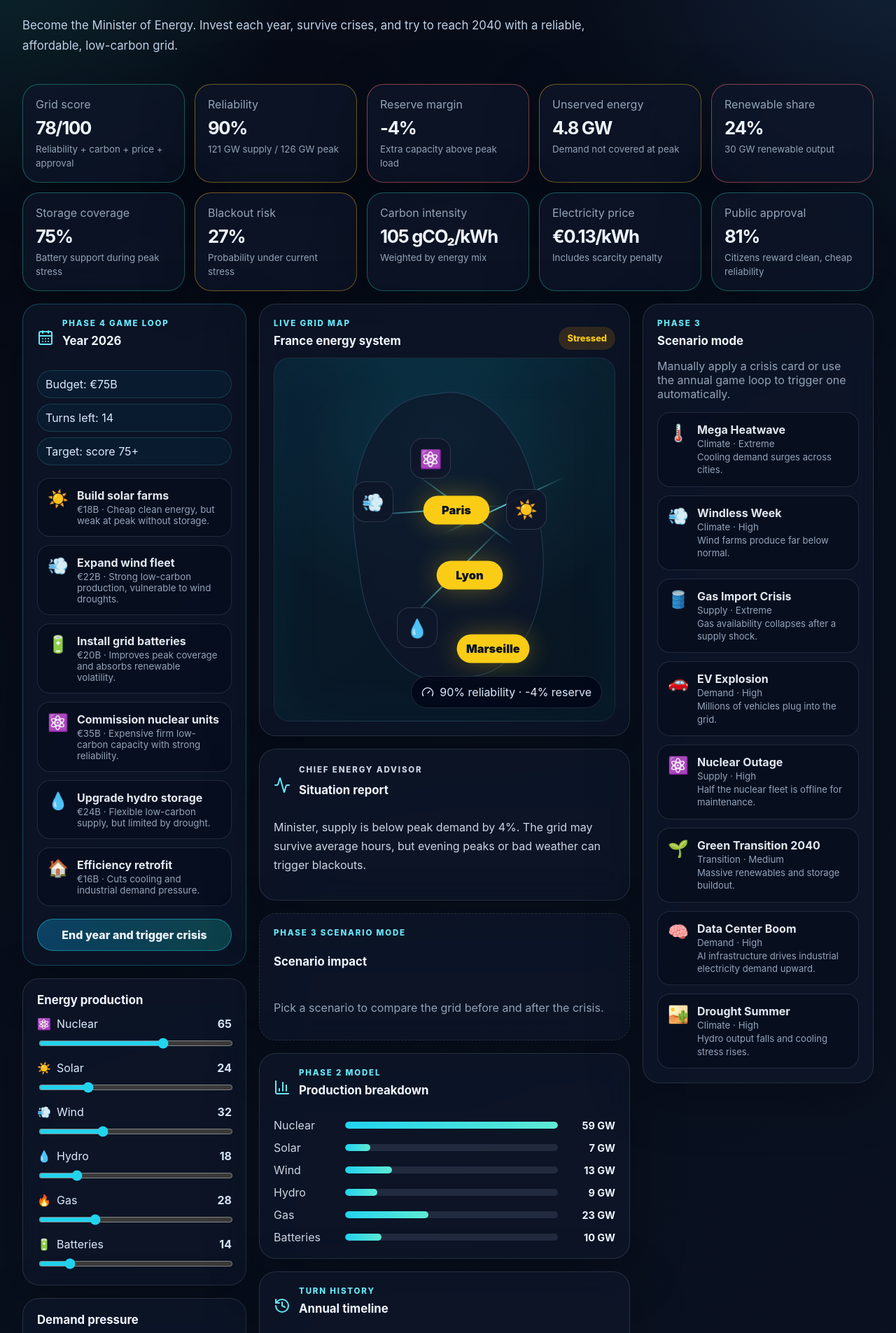
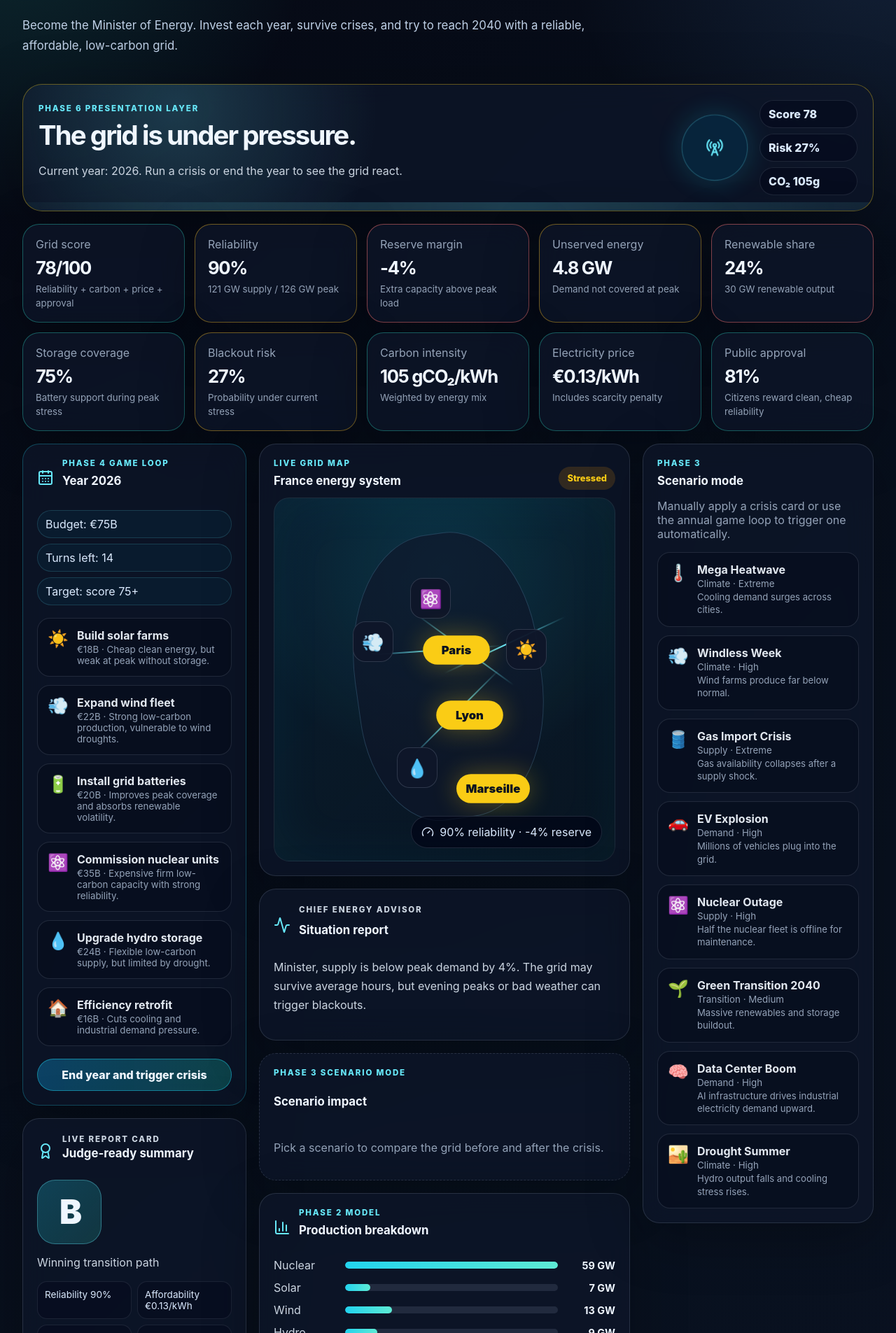
Before and after one commit to Myoxsis/Watt-If, a React (Vite) app: page / in a window 1280 px wide. Shown: the part 135-2040 px from the top of the page at 70% size. Built offline with nearby package versions, Linux system fonts and the light colour scheme.

Commit message:
Wire Phase 6 polish into app

```diff
--- a/src/App.tsx
+++ b/src/App.tsx
@@ -1,5 +1,6 @@
 import { useMemo, useState } from 'react';
 import { Activity, BarChart3, CalendarDays, Gauge, History, RotateCcw, Trophy, Zap } from 'lucide-react';
+import { DemoCueCard, EventToast, ReportCardPreview, VisualStatusStrip } from './components/Phase6Visuals';
 import { investments, type Investment } from './data/investments';
 import { scenarios, type Scenario } from './data/scenarios';
 import { buildAdvisorMessage, initialState, simulate, type EnergyState, type Metrics } from './lib/simulator';
@@ -30,20 +31,8 @@ const eventControls: Array<{ key: keyof EnergyState; label: string; icon: string
   { key: 'windDrought', label: 'Wind drought', icon: '🌀' },
 ];
 
-type ScenarioRun = {
-  id: number;
-  scenario: Scenario;
-  before: Metrics;
-  after: Metrics;
-};
-
-type YearRecord = {
-  year: number;
-  metrics: Metrics;
-  event?: Scenario;
-  investments: string[];
-  budget: number;
-};
+type ScenarioRun = { id: number; scenario: Scenario; before: Metrics; after: Metrics };
+type YearRecord = { year: number; metrics: Metrics; event?: Scenario; investments: string[]; budget: number };
 
 function tone(value: number, good: number, warn: number, direction: 'higher' | 'lower' = 'higher') {
   if (direction === 'higher') return value >= good ? 'good' : value >= warn ? 'warn' : 'bad';
@@ -62,9 +51,7 @@ function deltaClass(value: number, direction: 'higher' | 'lower' = 'higher') {
 }
 
 function clampEnergyState(state: EnergyState): EnergyState {
-  return Object.fromEntries(
-    Object.entries(state).map(([key, value]) => [key, Math.min(100, Math.max(0, value))]),
-  ) as EnergyState;
+  return Object.fromEntries(Object.entries(state).map(([key, value]) => [key, Math.min(100, Math.max(0, value))])) as EnergyState;
 }
 
 function applyPatch(state: EnergyState, patch: Partial<EnergyState>) {
@@ -75,146 +62,48 @@ function applyPatch(state: EnergyState, patch: Partial<EnergyState>) {
   return next;
 }
 
-function SliderGroup({
-  title,
-  controls,
-  state,
-  onChange,
-}: {
-  title: string;
-  controls: Array<{ key: keyof EnergyState; label: string; icon: string }>;
-  state: EnergyState;
-  onChange: (key: keyof EnergyState, value: number) => void;
-}) {
-  return (
-    <section className="panel">
-      <h2>{title}</h2>
-      <div className="sliders">
-        {controls.map((control) => (
-          <label className="slider-row" key={control.key}>
-            <span className="slider-label"><span>{control.icon}</span>{control.label}</span>
-            <strong>{state[control.key]}</strong>
-            <input type="range" min="0" max="100" value={state[control.key]} onChange={(event) => onChange(control.key, Number(event.target.value))} />
-          </label>
-        ))}
-      </div>
-    </section>
-  );
+function SliderGroup({ title, controls, state, onChange }: { title: string; controls: Array<{ key: keyof EnergyState; label: string; icon: string }>; state: EnergyState; onChange: (key: keyof EnergyState, value: number) => void }) {
+  return <section className="panel"><h2>{title}</h2><div className="sliders">{controls.map((control) => <label className="slider-row" key={control.key}><span className="slider-label"><span>{control.icon}</span>{control.label}</span><strong>{state[control.key]}</strong><input type="range" min="0" max="100" value={state[control.key]} onChange={(event) => onChange(control.key, Number(event.target.value))} /></label>)}</div></section>;
 }
 
 function MetricCard({ label, value, detail, tone }: { label: string; value: string; detail: string; tone?: string }) {
-  return (
-    <article className={`metric ${tone ?? ''}`}>
-      <span>{label}</span>
-      <strong>{value}</strong>
-      <small>{detail}</small>
-    </article>
-  );
+  return <article className={`metric ${tone ?? ''}`}><span>{label}</span><strong>{value}</strong><small>{detail}</small></article>;
 }
 
 function GridMap({ metrics }: { metrics: Metrics }) {
   const cityClass = metrics.status === 'Stable' ? 'city stable' : metrics.status === 'Stressed' ? 'city stressed' : 'city danger';
-  return (
-    <section className="map-card">
-      <div className="map-header">
-        <div><p className="eyebrow">Live grid map</p><h2>France energy system</h2></div>
-        <span className={`status-pill ${metrics.status === 'Stable' ? 'good' : metrics.status === 'Stressed' ? 'warn' : 'bad'}`}>{metrics.status}</span>
-      </div>
-      <div className="grid-map" aria-label="Stylized country grid map">
-        <div className="plant nuclear">⚛️</div><div className="plant solar">☀️</div><div className="plant wind">💨</div><div className="plant hydro">💧</div>
-        <div className="line l1" /><div className="line l2" /><div className="line l3" /><div className="line l4" />
-        <div className={`${cityClass} paris`}>Paris</div><div className={`${cityClass} lyon`}>Lyon</div><div className={`${cityClass} marseille`}>Marseille</div>
-        <div className="map-score"><Gauge size={18} />{metrics.reliability}% reliability · {metrics.reserveMargin}% reserve</div>
-      </div>
-    </section>
-  );
+  return <section className="map-card"><div className="map-header"><div><p className="eyebrow">Live grid map</p><h2>France energy system</h2></div><span className={`status-pill ${metrics.status === 'Stable' ? 'good' : metrics.status === 'Stressed' ? 'warn' : 'bad'}`}>{metrics.status}</span></div><div className="grid-map" aria-label="Stylized country grid map"><div className="plant nuclear">⚛️</div><div className="plant solar">☀️</div><div className="plant wind">💨</div><div className="plant hydro">💧</div><div className="line l1" /><div className="line l2" /><div className="line l3" /><div className="line l4" /><div className={`${cityClass} paris`}>Paris</div><div className={`${cityClass} lyon`}>Lyon</div><div className={`${cityClass} marseille`}>Marseille</div><div className="map-score"><Gauge size={18} />{metrics.reliability}% reliability · {metrics.reserveMargin}% reserve</div></div></section>;
 }
 
 function Breakdown({ metrics }: { metrics: Metrics }) {
   const entries = Object.entries(metrics.production) as Array<[keyof Metrics['production'], number]>;
   const max = Math.max(...entries.map(([, value]) => value), 1);
-  return (
-    <section className="panel breakdown">
-      <div className="advisor-title"><BarChart3 /><div><p className="eyebrow">Phase 2 model</p><h2>Production breakdown</h2></div></div>
-      <div className="bars">
-        {entries.map(([name, value]) => (
-          <div className="bar-row" key={name}><span>{name}</span><div className="bar-track"><div className="bar-fill" style={{ width: `${Math.max(5, (value / max) * 100)}%` }} /></div><strong>{value} GW</strong></div>
-        ))}
-      </div>
-    </section>
-  );
+  return <section className="panel breakdown"><div className="advisor-title"><BarChart3 /><div><p className="eyebrow">Phase 2 model</p><h2>Production breakdown</h2></div></div><div className="bars">{entries.map(([name, value]) => <div className="bar-row" key={name}><span>{name}</span><div className="bar-track"><div className="bar-fill" style={{ width: `${Math.max(5, (value / max) * 100)}%` }} /></div><strong>{value} GW</strong></div>)}</div></section>;
 }
 
 function ScenarioImpact({ run }: { run?: ScenarioRun }) {
-  if (!run) {
-    return <section className="panel impact-panel empty-impact"><p className="eyebrow">Phase 3 scenario mode</p><h2>Scenario impact</h2><p className="muted">Pick a scenario to compare the grid before and after the crisis.</p></section>;
-  }
+  if (!run) return <section className="panel impact-panel empty-impact"><p className="eyebrow">Phase 3 scenario mode</p><h2>Scenario impact</h2><p className="muted">Pick a scenario to compare the grid before and after the crisis.</p></section>;
   const scoreDelta = run.after.score - run.before.score;
   const reliabilityDelta = run.after.reliability - run.before.reliability;
   const blackoutDelta = run.after.blackoutRisk - run.before.blackoutRisk;
   const carbonDelta = run.after.carbon - run.before.carbon;
   const priceDelta = Math.round((run.after.price - run.before.price) * 100) / 100;
-  return (
-    <section className="panel impact-panel">
-      <p className="eyebrow">Latest scenario impact</p><h2>{run.scenario.icon} {run.scenario.name}</h2><p className="scenario-narrative">{run.scenario.narrative}</p>
-      <div className="impact-grid">
-        <div><span>Score</span><strong className={deltaClass(scoreDelta)}>{signed(scoreDelta)}</strong></div>
-        <div><span>Reliability</span><strong className={deltaClass(reliabilityDelta)}>{signed(reliabilityDelta, '%')}</strong></div>
-        <div><span>Blackout risk</span><strong className={deltaClass(blackoutDelta, 'lower')}>{signed(blackoutDelta, '%')}</strong></div>
-        <div><span>Carbon</span><strong className={deltaClass(carbonDelta, 'lower')}>{signed(carbonDelta, ' g')}</strong></div>
-        <div><span>Price</span><strong className={deltaClass(priceDelta, 'lower')}>{signed(priceDelta, '€/kWh')}</strong></div>
-      </div>
-    </section>
-  );
+  return <section className="panel impact-panel"><p className="eyebrow">Latest scenario impact</p><h2>{run.scenario.icon} {run.scenario.name}</h2><p className="scenario-narrative">{run.scenario.narrative}</p><div className="impact-grid"><div><span>Score</span><strong className={deltaClass(scoreDelta)}>{signed(scoreDelta)}</strong></div><div><span>Reliability</span><strong className={deltaClass(reliabilityDelta)}>{signed(reliabilityDelta, '%')}</strong></div><div><span>Blackout risk</span><strong className={deltaClass(blackoutDelta, 'lower')}>{signed(blackoutDelta, '%')}</strong></div><div><span>Carbon</span><strong className={deltaClass(carbonDelta, 'lower')}>{signed(carbonDelta, ' g')}</strong></div><div><span>Price</span><strong className={deltaClass(priceDelta, 'lower')}>{signed(priceDelta, '€/kWh')}</strong></div></div></section>;
 }
 
 function ScenarioHistory({ runs, onClear }: { runs: ScenarioRun[]; onClear: () => void }) {
   const bestRun = runs.reduce<ScenarioRun | undefined>((best, run) => (!best || run.after.score > best.after.score ? run : best), undefined);
   const worstRun = runs.reduce<ScenarioRun | undefined>((worst, run) => (!worst || run.after.blackoutRisk > worst.after.blackoutRisk ? run : worst), undefined);
-  return (
-    <section className="panel history-panel">
-      <div className="history-header"><div className="advisor-title"><History /><div><p className="eyebrow">Scenario history</p><h2>Compare crisis runs</h2></div></div>{runs.length > 0 && <button className="ghost-button" onClick={onClear}>Clear</button>}</div>
-      {runs.length === 0 ? <p className="muted">No scenario runs yet. Apply a disaster card to start building a comparison table.</p> : <><div className="scenario-awards">{bestRun && <span>🏆 Best score: {bestRun.scenario.name} ({bestRun.after.score})</span>}{worstRun && <span>🚨 Highest risk: {worstRun.scenario.name} ({worstRun.after.blackoutRisk}%)</span>}</div><div className="history-list">{runs.map((run) => <article className="history-card" key={run.id}><strong>{run.scenario.icon} {run.scenario.name}</strong><small>{run.scenario.category} · {run.scenario.severity}</small><div className="history-stats"><span>Score {run.before.score} → {run.after.score}</span><span>Risk {run.before.blackoutRisk}% → {run.after.blackoutRisk}%</span><span>CO₂ {run.before.carbon} → {run.after.carbon}</span></div></article>)}</div></>}
-    </section>
-  );
+  return <section className="panel history-panel"><div className="history-header"><div className="advisor-title"><History /><div><p className="eyebrow">Scenario history</p><h2>Compare crisis runs</h2></div></div>{runs.length > 0 && <button className="ghost-button" onClick={onClear}>Clear</button>}</div>{runs.length === 0 ? <p className="muted">No scenario runs yet. Apply a disaster card to start building a comparison table.</p> : <><div className="scenario-awards">{bestRun && <span>🏆 Best score: {bestRun.scenario.name} ({bestRun.after.score})</span>}{worstRun && <span>🚨 Highest risk: {worstRun.scenario.name} ({worstRun.after.blackoutRisk}%)</span>}</div><div className="history-list">{runs.map((run) => <article className="history-card" key={run.id}><strong>{run.scenario.icon} {run.scenario.name}</strong><small>{run.scenario.category} · {run.scenario.severity}</small><div className="history-stats"><span>Score {run.before.score} → {run.after.score}</span><span>Risk {run.before.blackoutRisk}% → {run.after.blackoutRisk}%</span><span>CO₂ {run.before.carbon} → {run.after.carbon}</span></div></article>)}</div></>}</section>;
 }
 
-function GamePanel({ year, budget, selected, finalMetrics, isFinished, onInvest, onNextYear, onRestart }: { year: number; budget: number; selected: string[]; finalMetrics: Metrics; isFinished: boolean; onInvest: (investment: Investment) => void; onNextYear: () => void; onRestart: () => void; }) {
+function GamePanel({ year, budget, selected, finalMetrics, isFinished, onInvest, onNextYear, onRestart }: { year: number; budget: number; selected: string[]; finalMetrics: Metrics; isFinished: boolean; onInvest: (investment: Investment) => void; onNextYear: () => void; onRestart: () => void }) {
   const turnsLeft = Math.max(0, END_YEAR - year);
-  return (
-    <section className="panel game-panel">
-      <div className="advisor-title"><CalendarDays /><div><p className="eyebrow">Phase 4 game loop</p><h2>{isFinished ? '2040 report card' : `Year ${year}`}</h2></div></div>
-      <div className="game-stats"><span>Budget: €{budget}B</span><span>Turns left: {turnsLeft}</span><span>Target: score 75+</span></div>
-      {isFinished ? (
-        <div className="final-card">
-          <Trophy />
-          <h3>{finalMetrics.score >= 75 && finalMetrics.reliability >= 90 ? 'Energy transition won' : 'Transition incomplete'}</h3>
-          <p>Final score {finalMetrics.score}/100 · Reliability {finalMetrics.reliability}% · Carbon {finalMetrics.carbon} gCO₂/kWh · Price €{finalMetrics.price.toFixed(2)}/kWh</p>
-          <button className="reset-button" onClick={onRestart}>Play again</button>
-        </div>
-      ) : (
-        <>
-          <div className="investment-list">
-            {investments.map((investment) => {
-              const disabled = budget < investment.cost;
-              return <button className="investment-card" disabled={disabled} key={investment.id} onClick={() => onInvest(investment)}><span>{investment.icon}</span><strong>{investment.name}</strong><small>€{investment.cost}B · {investment.description}</small></button>;
-            })}
-          </div>
-          <button className="next-year-button" onClick={onNextYear}>End year and trigger crisis</button>
-          {selected.length > 0 && <p className="muted">This year: {selected.join(', ')}</p>}
-        </>
-      )}
-    </section>
-  );
+  return <section className="panel game-panel"><div className="advisor-title"><CalendarDays /><div><p className="eyebrow">Phase 4 game loop</p><h2>{isFinished ? '2040 report card' : `Year ${year}`}</h2></div></div><div className="game-stats"><span>Budget: €{budget}B</span><span>Turns left: {turnsLeft}</span><span>Target: score 75+</span></div>{isFinished ? <div className="final-card"><Trophy /><h3>{finalMetrics.score >= 75 && finalMetrics.reliability >= 90 ? 'Energy transition won' : 'Transition incomplete'}</h3><p>Final score {finalMetrics.score}/100 · Reliability {finalMetrics.reliability}% · Carbon {finalMetrics.carbon} gCO₂/kWh · Price €{finalMetrics.price.toFixed(2)}/kWh</p><button className="reset-button" onClick={onRestart}>Play again</button></div> : <><div className="investment-list">{investments.map((investment) => <button className="investment-card" disabled={budget < investment.cost} key={investment.id} onClick={() => onInvest(investment)}><span>{investment.icon}</span><strong>{investment.name}</strong><small>€{investment.cost}B · {investment.description}</small></button>)}</div><button className="next-year-button" onClick={onNextYear}>End year and trigger crisis</button>{selected.length > 0 && <p className="muted">This year: {selected.join(', ')}</p>}</>}</section>;
 }
 
 function YearTimeline({ records }: { records: YearRecord[] }) {
-  return (
-    <section className="panel history-panel">
-      <div className="advisor-title"><History /><div><p className="eyebrow">Turn history</p><h2>Annual timeline</h2></div></div>
-      {records.length === 0 ? <p className="muted">End a year to record investments, crisis, score, and budget.</p> : <div className="history-list">{records.map((record) => <article className="history-card" key={record.year}><strong>{record.year} · score {record.metrics.score}</strong><small>{record.event ? `${record.event.icon} ${record.event.name}` : 'No major crisis'} · Budget €{record.budget}B</small><div className="history-stats"><span>Reliability {record.metrics.reliability}%</span><span>Risk {record.metrics.blackoutRisk}%</span><span>Invested {record.investments.length ? record.investments.join(', ') : 'Nothing'}</span></div></article>)}</div>}
-    </section>
-  );
+  return <section className="panel history-panel"><div className="advisor-title"><History /><div><p className="eyebrow">Turn history</p><h2>Annual timeline</h2></div></div>{records.length === 0 ? <p className="muted">End a year to record investments, crisis, score, and budget.</p> : <div className="history-list">{records.map((record) => <article className="history-card" key={record.year}><strong>{record.year} · score {record.metrics.score}</strong><small>{record.event ? `${record.event.icon} ${record.event.name}` : 'No major crisis'} · Budget €{record.budget}B</small><div className="history-stats"><span>Reliability {record.metrics.reliability}%</span><span>Risk {record.metrics.blackoutRisk}%</span><span>Invested {record.investments.length ? record.investments.join(', ') : 'Nothing'}</span></div></article>)}</div>}</section>;
 }
 
 export default function App() {
@@ -229,6 +118,8 @@ export default function App() {
   const metrics = useMemo(() => simulate(state), [state]);
   const advisorMessage = useMemo(() => buildAdvisorMessage(state, metrics), [state, metrics]);
   const latestRun = scenarioRuns.find((run) => run.id === latestRunId);
+  const latestEventName = latestRun?.scenario.name;
+  const latestEventIcon = latestRun?.scenario.icon;
 
   const updateState = (key: keyof EnergyState, value: number) => setState((current) => ({ ...current, [key]: value }));
 
@@ -279,7 +170,9 @@ export default function App() {
 
   return (
     <main className="app-shell">
+      <EventToast latestEventName={latestEventName} latestEventIcon={latestEventIcon} />
       <header className="hero"><div><p className="eyebrow">Hackathon energy simulator</p><h1>Watt-If?</h1><p>Become the Minister of Energy. Invest each year, survive crises, and try to reach 2040 with a reliable, affordable, low-carbon grid.</p></div><button className="reset-button" onClick={resetAll}><RotateCcw size={16} /> Reset grid</button></header>
+      <VisualStatusStrip metrics={metrics} year={year} latestEventName={latestEventName} />
       <section className="metrics-grid phase-two">
         <MetricCard label="Grid score" value={`${metrics.score}/100`} detail="Reliability + carbon + price + approval" tone={tone(metrics.score, 76, 54)} />
         <MetricCard label="Reliability" value={`${metrics.reliability}%`} detail={`${metrics.supply} GW supply / ${metrics.peakDemand} GW peak`} tone={tone(metrics.reliability, 94, 80)} />
@@ -293,11 +186,11 @@ export default function App() {
         <MetricCard label="Public approval" value={`${metrics.approval}%`} detail="Citizens reward clean, cheap reliability" tone={tone(metrics.approval, 70, 45)} />
       </section>
       <div className="dashboard">
-        <aside className="controls-stack"><GamePanel year={year} budget={budget} selected={turnInvestments} finalMetrics={metrics} isFinished={isFinished} onInvest={invest} onNextYear={nextYear} onRestart={restart} /><SliderGroup title="Energy production" controls={productionControls} state={state} onChange={updateState} /><SliderGroup title="Demand pressure" controls={demandControls} state={state} onChange={updateState} /><SliderGroup title="Climate events" controls={eventControls} state={state} onChange={updateState} /></aside>
+        <aside className="controls-stack"><GamePanel year={year} budget={budget} selected={turnInvestments} finalMetrics={metrics} isFinished={isFinished} onInvest={invest} onNextYear={nextYear} onRestart={restart} /><ReportCardPreview metrics={metrics} /><DemoCueCard /><SliderGroup title="Energy production" controls={productionControls} state={state} onChange={updateState} /><SliderGroup title="Demand pressure" controls={demandControls} state={state} onChange={updateState} /><SliderGroup title="Climate events" controls={eventControls} state={state} onChange={updateState} /></aside>
         <div className="main-stage"><GridMap metrics={metrics} /><section className="panel advisor"><div className="advisor-title"><Activity /><div><p className="eyebrow">Chief Energy Advisor</p><h2>Situation report</h2></div></div><p>{advisorMessage}</p></section><ScenarioImpact run={latestRun} /><Breakdown metrics={metrics} /><YearTimeline records={yearRecords} /><ScenarioHistory runs={scenarioRuns} onClear={() => setScenarioRuns([])} /></div>
         <aside className="panel scenarios-panel"><p className="eyebrow">Phase 3</p><h2>Scenario mode</h2><p className="muted">Manually apply a crisis card or use the annual game loop to trigger one automatically.</p><div className="scenario-list">{scenarios.map((scenario) => <button key={scenario.name} className="scenario-card" onClick={() => applyScenario(scenario)}><span className="scenario-icon">{scenario.icon}</span><strong>{scenario.name}</strong><small>{scenario.category} · {scenario.severity}</small><em>{scenario.description}</em></button>)}</div></aside>
       </div>
-      <footer className="footer-note"><Zap size={16} /> Phase 4: yearly turns, budgeted investments, automatic crisis events, and 2040 win condition.</footer>
+      <footer className="footer-note"><Zap size={16} /> Phase 6: polished visual storytelling, crisis toast, animated grid states, report card, and demo cue card.</footer>
     </main>
   );
 }
```
